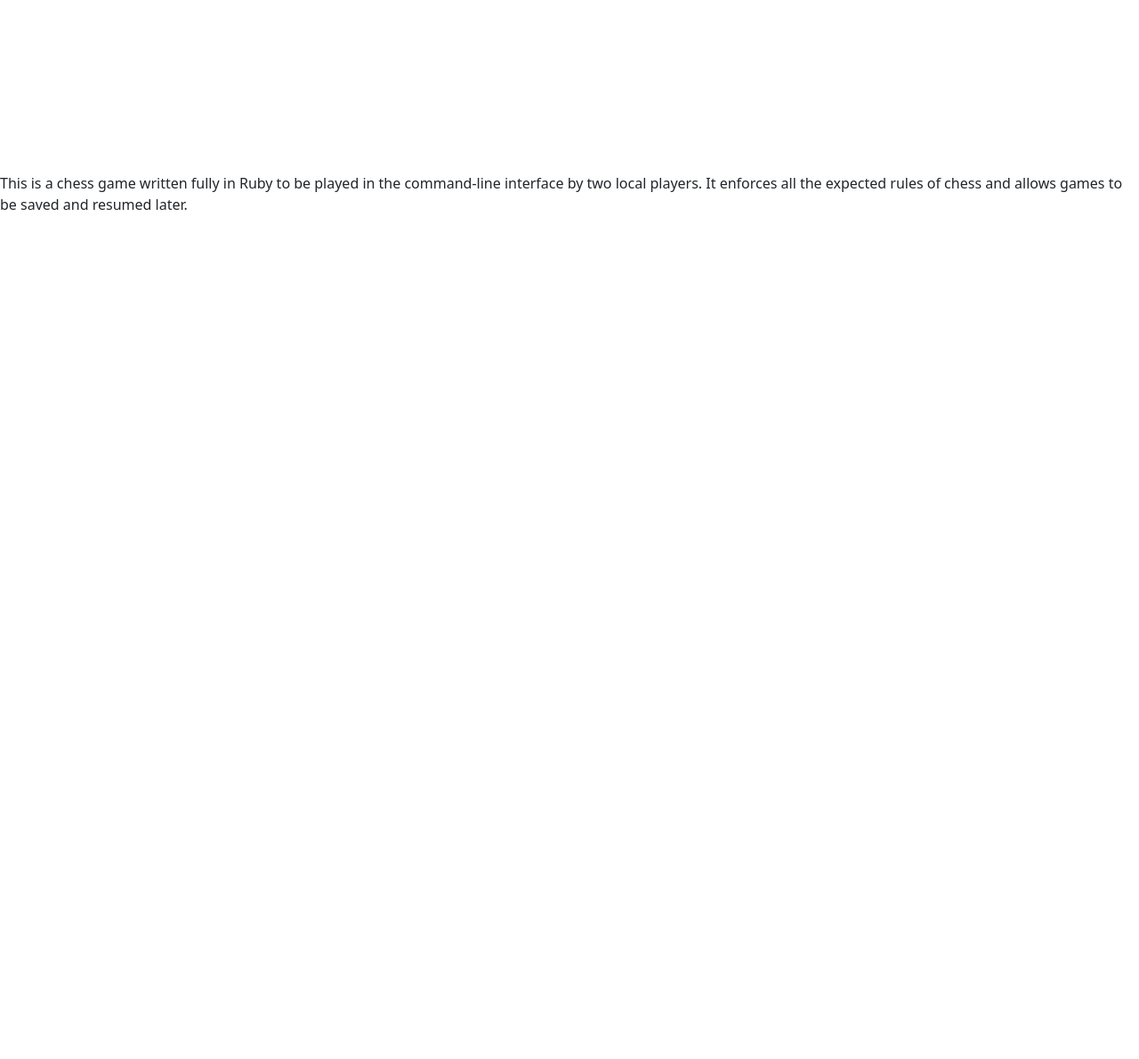
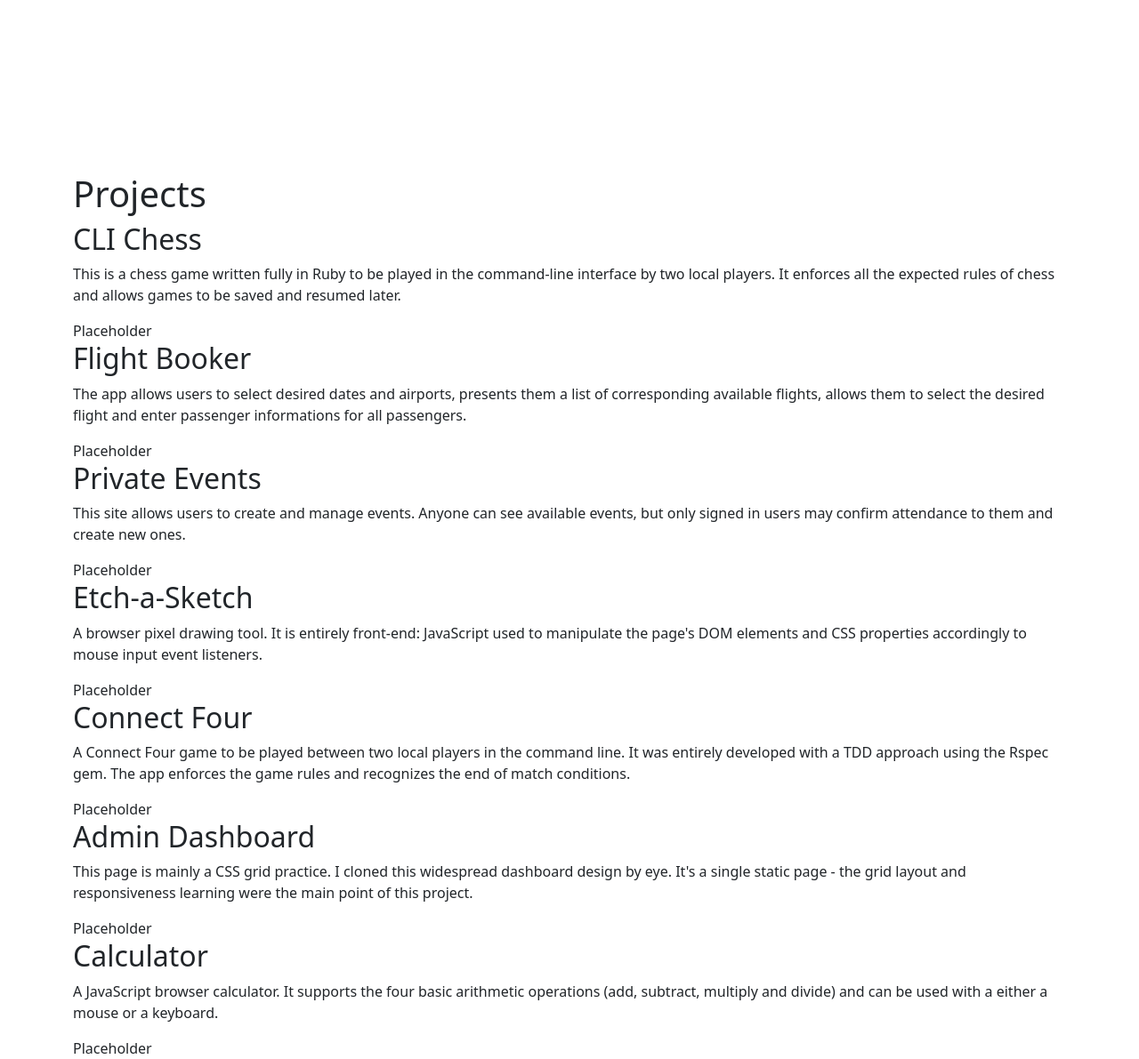
Before and after one commit to rafaelmoreton/old-rafa-website-php-bs, a PHP site: page / in a window 1280 px wide. Shown: the part 606-1797 px from the top of the page at 89% size. Before the commit the page ends 842 px from the top, so only its background shows below. Run offline with PHP 8.4, Linux system fonts and the light colour scheme.

Commit message:
Add whole projects text content

```diff
--- a/index.php
+++ b/index.php
@@ -53,8 +53,57 @@
             </div>
         </div>
     </header>
-    <div>
-      <?php echo $langArray['chess-project-description'];?>
+    <div class="container">
+      <h1>Projects</h1>
+      <div>
+        <h2>CLI Chess</h2>
+        <p>
+          <?php echo $langArray['chess-project-description'];?>
+        </p>
+        <div>Placeholder</div>
+      </div>
+      <div>
+        <h2>Flight Booker</h2>
+        <p>
+          <?php echo $langArray['flight-project-description'];?>
+        </p>
+        <div>Placeholder</div>
+      </div>
+      <div>
+        <h2>Private Events</h2>
+        <p>
+          <?php echo $langArray['events-project-description'];?>
+        </p>
+        <div>Placeholder</div>
+      </div>
+      <div>
+        <h2>Etch-a-Sketch</h2>
+        <p>
+          <?php echo $langArray['sketch-project-description'];?>
+        </p>
+        <div>Placeholder</div>
+      </div>
+      <div>
+        <h2>Connect Four</h2>
+        <p>
+          <?php echo $langArray['connect-project-description'];?>
+        </p>
+        <div>Placeholder</div>
+      </div>
+      <div>
+        <h2>Admin Dashboard</h2>
+        <p>
+          <?php echo $langArray['dashboard-project-description'];?>
+        </p>
+        <div>Placeholder</div>
+      </div>
+      <div>
+        <h2>Calculator</h2>
+        <p>
+          <?php echo $langArray['calculator-project-description'];?>
+        </p>
+        <div>Placeholder</div>
+      </div>
     </div>
     <script src="https://cdn.jsdelivr.net/npm/bootstrap@5.3.0-alpha3/dist/js/bootstrap.bundle.min.js" integrity="sha384-ENjdO4Dr2bkBIFxQpeoTz1HIcje39Wm4jDKdf19U8gI4ddQ3GYNS7NTKfAdVQSZe" crossorigin="anonymous"></script>
 </body>
--- a/locale/en.php
+++ b/locale/en.php
@@ -1,5 +1,11 @@
 <?php
     $langArray = array(
         "chess-project-description" => "This is a chess game written fully in Ruby to be played in the command-line interface by two local players. It enforces all the expected rules of chess and allows games to be saved and resumed later.",
+        "flight-project-description" => "The app allows users to select desired dates and airports, presents them a list of corresponding available flights, allows them to select the desired flight and enter passenger informations for all passengers.",
+        "events-project-description" => "This site allows users to create and manage events. Anyone can see available events, but only signed in users may confirm attendance to them and create new ones.",
+        "sketch-project-description" => "A browser pixel drawing tool. It is entirely front-end: JavaScript used to manipulate the page's DOM elements and CSS properties accordingly to mouse input event listeners.",
+        "connect-project-description" => "A Connect Four game to be played between two local players in the command line. It was entirely developed with a TDD approach using the Rspec gem. The app enforces the game rules and recognizes the end of match conditions.",
+        "dashboard-project-description" => "This page is mainly a CSS grid practice. I cloned this widespread dashboard design by eye. It's a single static page - the grid layout and responsiveness learning were the main point of this project.",
+        "calculator-project-description" => "A JavaScript browser calculator. It supports the four basic arithmetic operations (add, subtract, multiply and divide) and can be used with a either a mouse or a keyboard.",
     );
 ?>
--- a/locale/pt.php
+++ b/locale/pt.php
@@ -1,5 +1,11 @@
 <?php
     $langArray = array(
         "chess-project-description" => "Um jogo de xadrez escrito em Ruby para ser jogado em uma interface de linha de comando por dois jogadores locais. Ele aplica todas as regras esperadas do xadrez e permite que partidas sejam salvas e depois continuadas.",
+        "flight-project-description" => "O aplicativo permite que os usuários selecionem datas e aeroportos, apresenta-lhes uma lista de vôos correspondentes, permite-lhes selecionar o vôo desejado e inserir as informações de cada passageiro.",
+        "events-project-description" => "Esse site permite aos usuários criar e administrar eventos. Qualquer um pode ver quais eventos estão disponíveis, mas apenas usuários logados podem confirmar presença neles e criar novos.",
+        "sketch-project-description" => "Uma ferramenta de desenho em píxeis no navegador. É inteiramente front-end: JavaScript usado para manipular elementos do DOM da página e propriedades CSS de conforme o mouse interage com event listeners.",
+        "connect-project-description" => "Um jogo de 'Conecte Quatro' para a linha de comando. Ele foi inteiramente deselvolvido com uma abordagem TDD usando a gem Rspec. O aplicativo aplica as regras e reconhece as condições de fim de jogo.",
+        "dashboard-project-description" => "Essa página é principalmente um treino de CSS grid. Eu clonei de olho esse design de painel de controle amplamente disseminado. É uma página estática única - o aprendizado de layout em grid e responsividade foram o ponto principal desse projeto.",
+        "calculator-project-description" => "Uma calculadora de navegador em JavaScript. Ela suporta as quatro operações aritméticas básicas (adição, subtração, multiplicação e divisão) e pode ser usada com tanto um mouse quanto um teclado.",
     );
 ?>
```
